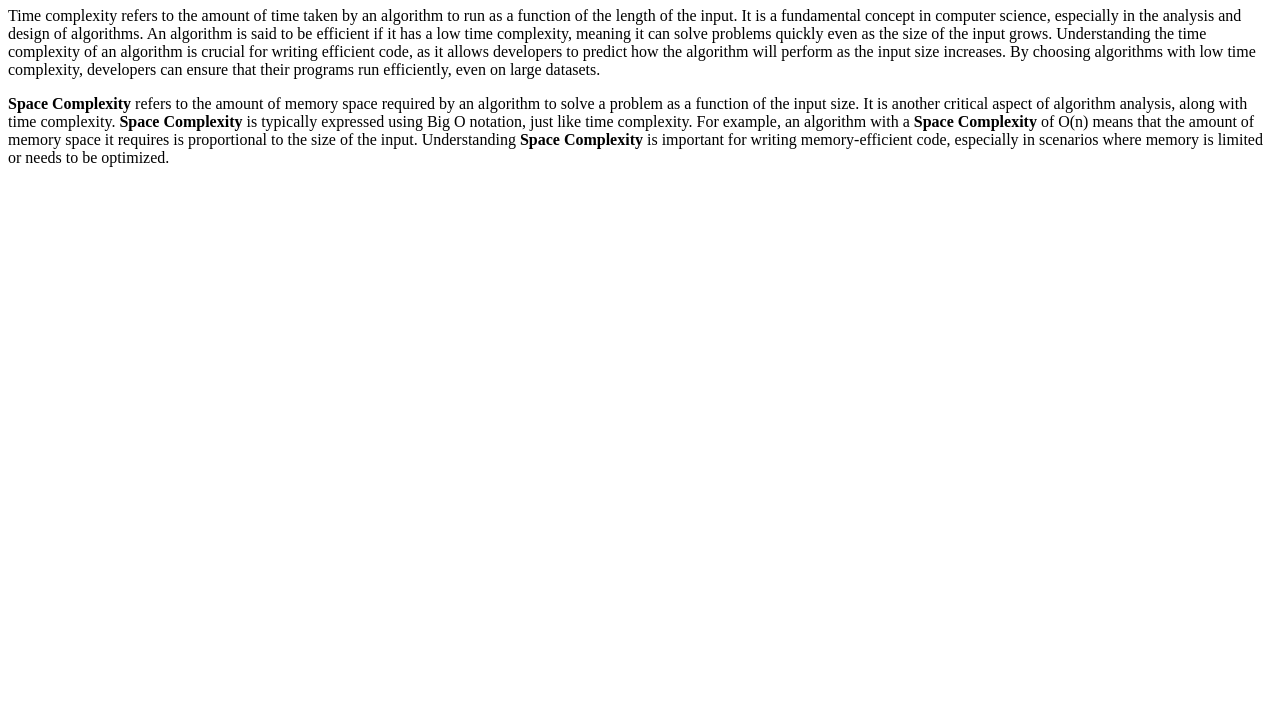
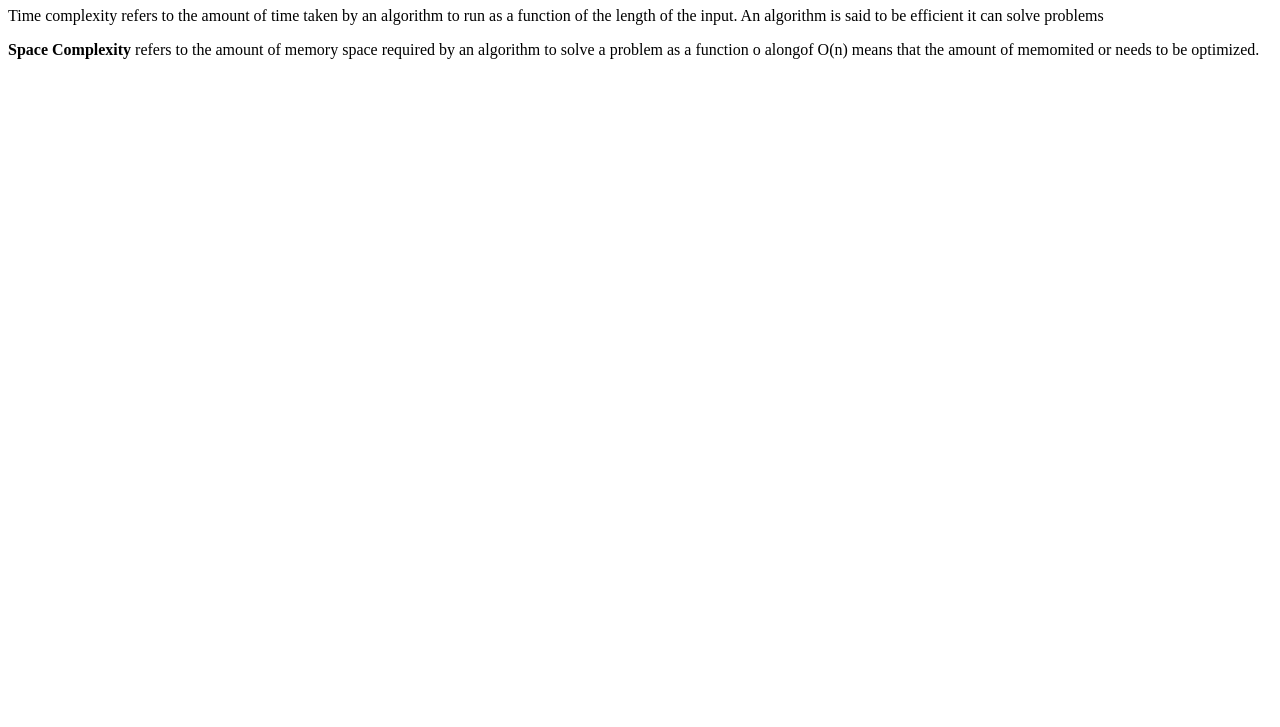
Before and after one commit to acciojob/time-and-space-complexity-imsunokdir, a website: page main.html in a window 1280 px wide. Shown: the part 73-800 px from the top of the page. Drawn offline with Linux system fonts and the light colour scheme.

Commit message:
created a submission

```diff
--- a/main.html
+++ b/main.html
@@ -9,9 +9,14 @@
 <body>
 	<!-- the entire body must be written by student -->
 	<h1>Time and Space Complexity</h1>
-	<p>Time complexity refers to the amount of time taken by an algorithm to run as a function of the length of the input. It is a fundamental concept in computer science, especially in the analysis and design of algorithms. An algorithm is said to be efficient if it has a low time complexity, meaning it can solve problems quickly even as the size of the input grows. Understanding the time complexity of an algorithm is crucial for writing efficient code, as it allows developers to predict how the algorithm will perform as the input size increases. By choosing algorithms with low time complexity, developers can ensure that their programs run efficiently, even on large datasets.</p>
+	<p>Time complexity refers to the amount of time taken by an
+		algorithm to run as a function of the length of the input.
+		An algorithm is said to be efficient it can solve problems
+	</p>
 	<p>
-		<b>Space Complexity</b> refers to the amount of memory space required by an algorithm to solve a problem as a function of the input size. It is another critical aspect of algorithm analysis, along with time complexity. <b>Space Complexity</b> is typically expressed using Big O notation, just like time complexity. For example, an algorithm with a <b>Space Complexity</b> of O(n) means that the amount of memory space it requires is proportional to the size of the input. Understanding <b>Space Complexity</b> is important for writing memory-efficient code, especially in scenarios where memory is limited or needs to be optimized.
+		<b>Space Complexity</b> refers to the amount of memory space required by
+		an algorithm to solve a problem as a function o
+		alongof O(n) means that the amount of memomited or needs to be optimized.
 	</p>
 </body>
 
```
